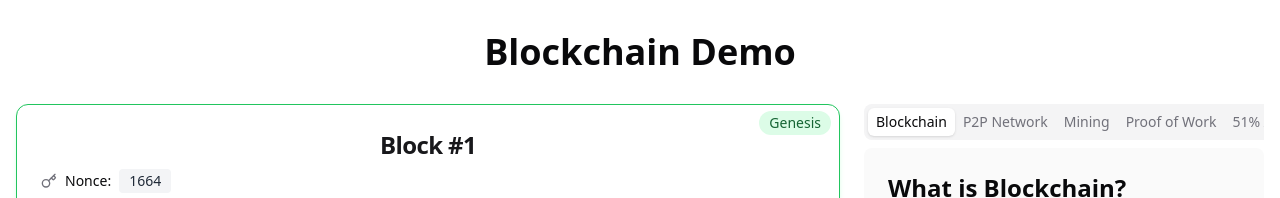
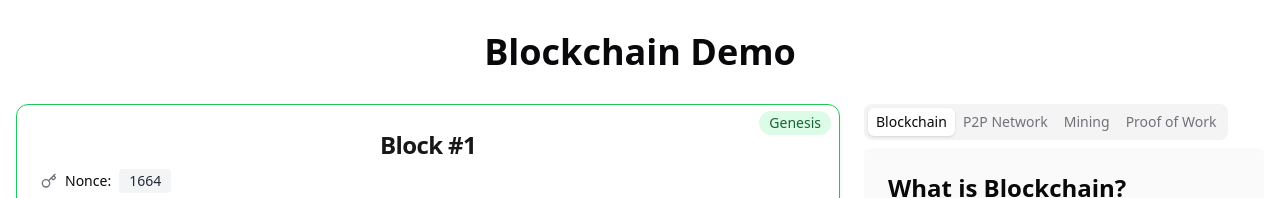
Before and after one commit to irakibul7/blockchain-demo, a Next.js app: page / in a window 1280 px wide. Shown: the top 198 px of the page. Built offline with nearby package versions, Linux system fonts and the light colour scheme.

Commit message:
comment a tab

```diff
--- a/components/blockchainTabs.tsx
+++ b/components/blockchainTabs.tsx
@@ -85,9 +85,9 @@ const BlockchainTabs = () => {
             <TabsTrigger value="pow" className="px-2">
               Proof of Work
             </TabsTrigger>
-            <TabsTrigger value="51attack" className="px-2">
+            {/* <TabsTrigger value="51attack" className="px-2">
               51% Attack
-            </TabsTrigger>
+            </TabsTrigger> */}
           </TabsList>
         </div>
         <TabsContent value="blockchain">
```
